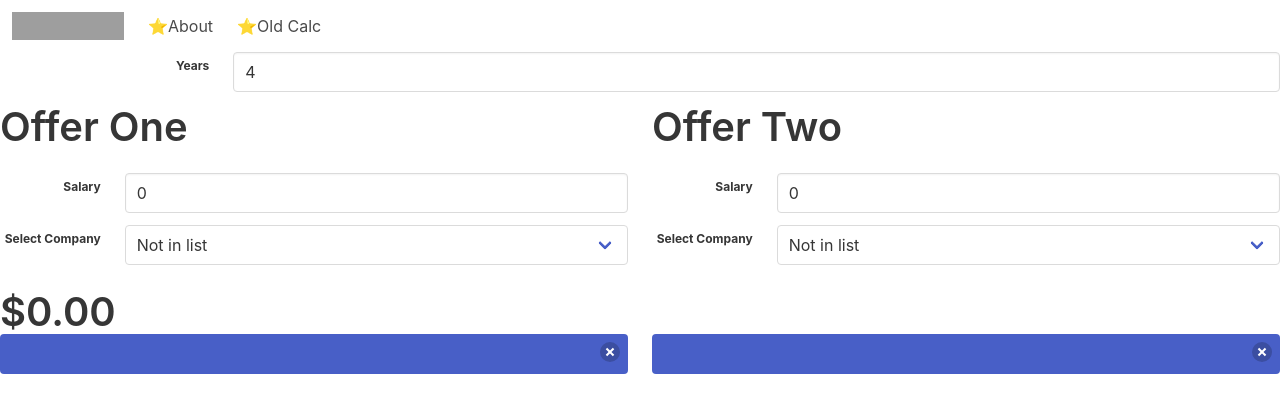
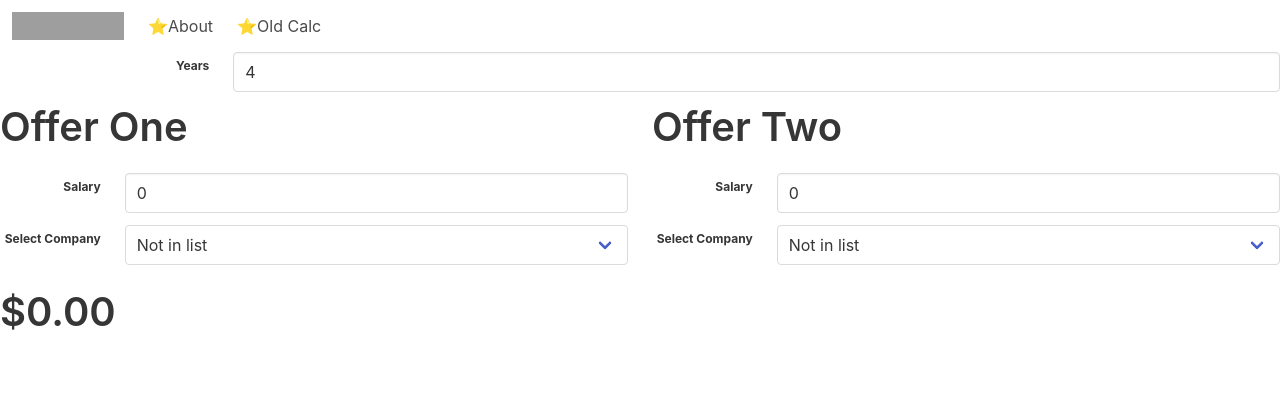
Before and after one commit to darraghoriordan/benefits, a Vue app in the folder src/: page / in a window 1280 px wide. Shown: the top 412 px of the page. Built offline with nearby package versions, Linux system fonts and the light colour scheme; grey boxes are pictures that could not be loaded.

Commit message:
move calc results up to parent

```diff
--- a/src/src/components/CalculatorPage.vue
+++ b/src/src/components/CalculatorPage.vue
@@ -17,19 +17,8 @@
             </div>
         </div>
         <DifferenceResult :company-one-dataset="companyOneDataset" :company-two-dataset="companyTwoDataset"></DifferenceResult>
-        <div class="columns">
-            <div class="column">
-                <CalculatorResults :annualSalaryIncrease="0.03" :salary-value="leftSalary" :numberOfYearsToCalculate="yearsToCalculate" :company-object="leftCompany" @changeAnnualSalaryCollection="changeLeftSalaryFuture">
-                </CalculatorResults>
-            </div>
-                        <div class="column">
-                <CalculatorResults :annualSalaryIncrease="0.03" :salary-value="rightSalary" :numberOfYearsToCalculate="yearsToCalculate" :company-object="rightCompany" @changeAnnualSalaryCollection="changeRightSalaryFuture">
-                </CalculatorResults>
-            </div>
-        </div>
-
         <div>
-            <ComparisonGrid :leftCompany="leftCompany" :rightCompany="rightCompany"></ComparisonGrid>
+            <ComparisonGrid :leftCompany="companyOne" :rightCompany="companyTwo"></ComparisonGrid>
         </div>
     </div>
 </template>
@@ -38,72 +27,134 @@
 import axios from 'axios'
 import SalaryInput from './SalaryInput'
 import CompanySelection from './CompanySelection'
-import CalculatorResults from './CalculatorResults'
 import ComparisonGrid from './ComparisonGrid'
 import DifferenceResult from './DifferenceResult'
 import YearsToCalculate from './YearsToCalculate'
 export default {
     name: 'CalculatorPage',
-    components: { SalaryInput, CompanySelection, CalculatorResults, ComparisonGrid, DifferenceResult, YearsToCalculate },
+    components: { SalaryInput, CompanySelection, ComparisonGrid, DifferenceResult, YearsToCalculate },
     data: function() {
         return {
             yearsToCalculate: 4,
             companyCollection: [],
-            leftCompany: {},
-            rightCompany: {},
-            leftSalary: 0,
-            rightSalary: 0,
-            companyOneDataset: [],
-            companyTwoDataset: [],
-            companyOneName: '',
-            companyTwoName: ''
+            companyOne: {},
+            companyTwo: {},
+            salaryOne: 0,
+            salaryTwo: 0
+        }
+    },
+    computed: {
+        companyOneDataset: function() {
+            return this.calculateAnnualSalaryCollection(this.salaryOne, this.companyOne, 0.3, this.yearsToCalculate)
+        },
+         companyTwoDataset: function() {
+            return this.calculateAnnualSalaryCollection(this.salaryTwo, this.companyTwo, 0.3, this.yearsToCalculate)
         }
     },
     created: function() {
         this.loadData()
     },
     methods: {
+        calculateAnnualSalaryCollection: function(salaryValue, companyObject, annualSalaryIncrease, numberOfYearsToCalculate) {
+            let annualSalaryCollection = []
+
+            let firstYearBenefitCollection = this.calculateBenefits(salaryValue, companyObject)
+            annualSalaryCollection.push({
+                year: 1,
+                salary: salaryValue + this.sumBenefits(firstYearBenefitCollection),
+                benefitCollection: firstYearBenefitCollection
+            })
+
+            for (var i = 1; i < numberOfYearsToCalculate; i++) {
+                let thisYearSalary = Math.floor(salaryValue * (Math.pow((1 + (annualSalaryIncrease) / 1), i)))
+                let benefitCollection = this.calculateBenefits(thisYearSalary, companyObject)
+                annualSalaryCollection.push({
+                    year: 1 + i,
+                    salary: thisYearSalary + this.sumBenefits(benefitCollection),
+                    benefitCollection: benefitCollection
+                })
+            }
+
+            return annualSalaryCollection
+        },
+         calcualtePropValue: function(prop, annualSalary) {
+            if (!prop) {
+                return 0
+            }
+            if (prop.type === 'dayLeave') {
+                return this.calculateDayLeaveBenefit(prop.value, prop.amortise, annualSalary)
+            }
+            if (prop.type === 'fixedAmount') {
+                return this.calculateFixedBenefit(prop.value, prop.amortise)
+            }
+            if (prop.type === 'percent') {
+                return this.calculatePercentageBenefit(prop.value, annualSalary)
+            }
+
+            return 0
+        },
+        calculateBenefits: function(annualSalary, companyObject) {
+            let fieldList = []
+            if (!companyObject || !companyObject.benefits) {
+                return fieldList
+            }
+                for (let i = 0; i < companyObject.benefits.length; i++) {
+                    let currentXProp = companyObject.benefits[i]
+                    let newCombinedProp = {}
+                    newCombinedProp.name = currentXProp.name
+                    newCombinedProp.value = this.calcualtePropValue(currentXProp, annualSalary)
+
+                    fieldList.push(newCombinedProp)
+                }
+            return fieldList
+        },
+        calculatePercentageBenefit: function (percentageValue, annualSalary) {
+            if (annualSalary <= 0) {
+                    return 0
+            }
+            return (percentageValue / 100) * annualSalary
+        },
+        calculateDayLeaveBenefit: function(dayValue, amortiseOverYears, annualSalary) {
+            if (annualSalary <= 0) {
+                return 0
+            }
+            return ((annualSalary / (5 * 52)) * dayValue) / amortiseOverYears
+        },
+        calculateFixedBenefit: function(fixedAmountValue, amortiseOverYears) {
+            return fixedAmountValue / amortiseOverYears
+        },
+          sumBenefits: function(propCollection) {
+            return propCollection.reduce(
+                function(accumulator, currentValue) {
+                    return accumulator + currentValue.value
+                }, 0
+            )
+        },
         changeYearsToCalculate: function(value) {
             this.yearsToCalculate = value
         },
-        changeLeftSalaryFuture: function(value) {
-            this.companyOneDataset = value
-        },
-        changeRightSalaryFuture: function(value) {
-            this.companyTwoDataset = value
-        },
         changeLeftSalaryValue: function(value) {
-            this.leftSalary = value
+            this.salaryOne = value
         },
         changeRightSalaryValue: function(value) {
-            this.rightSalary = value
+            this.salaryTwo = value
         },
         selectedLeft: function(value) {
             let localValue = value
-            this.leftCompany = this.companyCollection.find(
+            this.companyOne = this.companyCollection.find(
                 function(x) {
                     let result = x.company.find(n => n.name === 'Company Name').value === localValue
                     return result
                 })
-            let foundName = ''
-            if (this.leftCompany) {
-                foundName = this.leftCompany.company.find(n => n.name === 'Company Name').value
-            }
-            this.companyOneName = foundName
         },
         selectedRight: function(value) {
             let localValue = value
-            this.rightCompany = this.companyCollection.find(
+            this.companyTwo = this.companyCollection.find(
                 function(x) {
                     let result = x.company.find(n => n.name === 'Company Name').value === localValue
                     return result
                 }
             )
-            let foundName = ''
-            if (this.rightCompany) {
-                foundName = this.rightCompany.company.find(n => n.name === 'Company Name').value
-            }
-            this.companyTwoName = foundName
         },
         loadData: function() {
             var ctrl = this
--- a/src/src/components/CalculatorResults.vue
+++ /dev/null
@@ -1,103 +0,0 @@
-<template>
-    <div class="notification is-link">
-        <button class="delete"></button>
-            <div v-for="entry in annualSalaryCollection">
-
-            </div>
-    </div>
-</template>
-
-<script>
-export default {
-    name: 'CalculatorResults',
-    props: ['salaryValue', 'companyObject', 'numberOfYearsToCalculate', 'annualSalaryIncrease'],
-    filters: {
-        currency: function(value) {
-            return '$' + value.toFixed(2)
-        }
-    },
-    methods: {
-          calcualtePropValue: function(prop, annualSalary) {
-            if (!prop) {
-                return 0
-            }
-            if (prop.type === 'dayLeave') {
-                return this.calculateDayLeaveBenefit(prop.value, prop.amortise, annualSalary)
-            }
-            if (prop.type === 'fixedAmount') {
-                return this.calculateFixedBenefit(prop.value, prop.amortise)
-            }
-            if (prop.type === 'percent') {
-                return this.calculatePercentageBenefit(prop.value, annualSalary)
-            }
-
-            return 0
-        },
-        calculateBenefits: function(annualSalary, companyObject) {
-            let fieldList = []
-            if (!companyObject || !companyObject.benefits) {
-                return fieldList
-            }
-                for (let i = 0; i < companyObject.benefits.length; i++) {
-                    let currentXProp = companyObject.benefits[i]
-                    let newCombinedProp = {}
-                    newCombinedProp.name = currentXProp.name
-                    newCombinedProp.value = this.calcualtePropValue(currentXProp, annualSalary)
-
-                    fieldList.push(newCombinedProp)
-                }
-            return fieldList
-        },
-        calculatePercentageBenefit: function (percentageValue, annualSalary) {
-            if (annualSalary <= 0) {
-                    return 0
-            }
-            return (percentageValue / 100) * annualSalary
-        },
-        calculateDayLeaveBenefit: function(dayValue, amortiseOverYears, annualSalary) {
-            if (annualSalary <= 0) {
-                return 0
-            }
-            return ((annualSalary / (5 * 52)) * dayValue) / amortiseOverYears
-        },
-        calculateFixedBenefit: function(fixedAmountValue, amortiseOverYears) {
-            return fixedAmountValue / amortiseOverYears
-        },
-          sumBenefits: function(propCollection) {
-            return propCollection.reduce(
-                function(accumulator, currentValue) {
-                    return accumulator + currentValue.value
-                }, 0
-            )
-        }
-    },
-    computed: {
-        annualSalaryCollection: function() {
-            let newSalaryValue = this.salaryValue
-            let selectedCompany = this.companyObject
-            let standardAnnualRaisePercent = this.annualSalaryIncrease
-            let annualSalaryCollection = []
-
-            let firstYearBenefitCollection = this.calculateBenefits(newSalaryValue, selectedCompany)
-            annualSalaryCollection.push({
-                year: 1,
-                salary: newSalaryValue + this.sumBenefits(firstYearBenefitCollection),
-                benefitCollection: firstYearBenefitCollection
-            })
-
-            for (var i = 1; i < this.numberOfYearsToCalculate; i++) {
-                let thisYearSalary = Math.floor(newSalaryValue * (Math.pow((1 + (standardAnnualRaisePercent) / 1), i)))
-                let benefitCollection = this.calculateBenefits(thisYearSalary, selectedCompany)
-                annualSalaryCollection.push({
-                    year: 1 + i,
-                    salary: thisYearSalary + this.sumBenefits(benefitCollection),
-                    benefitCollection: benefitCollection
-                })
-            }
-
-            this.$emit('changeAnnualSalaryCollection', annualSalaryCollection)
-            return annualSalaryCollection
-        }
-    }
-}
-</script>
```
